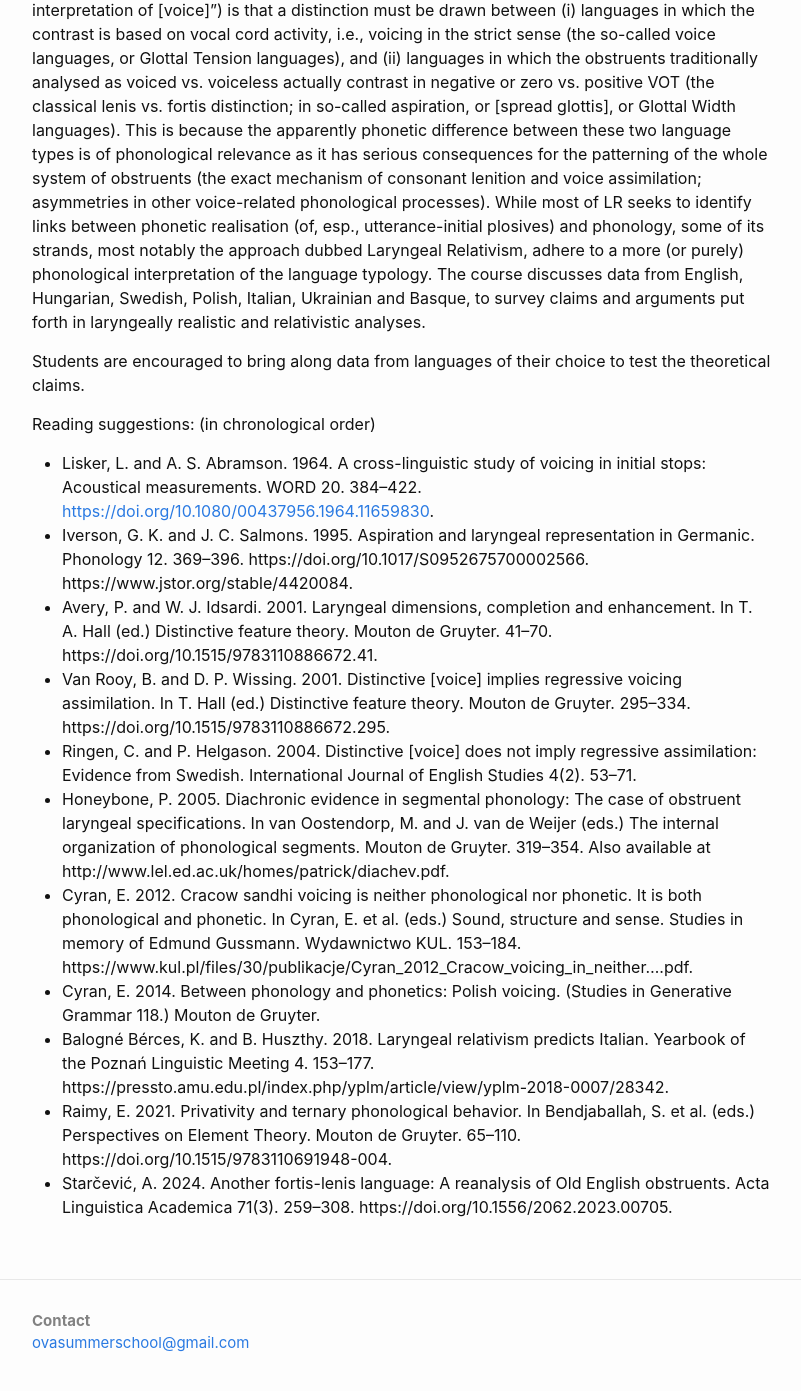
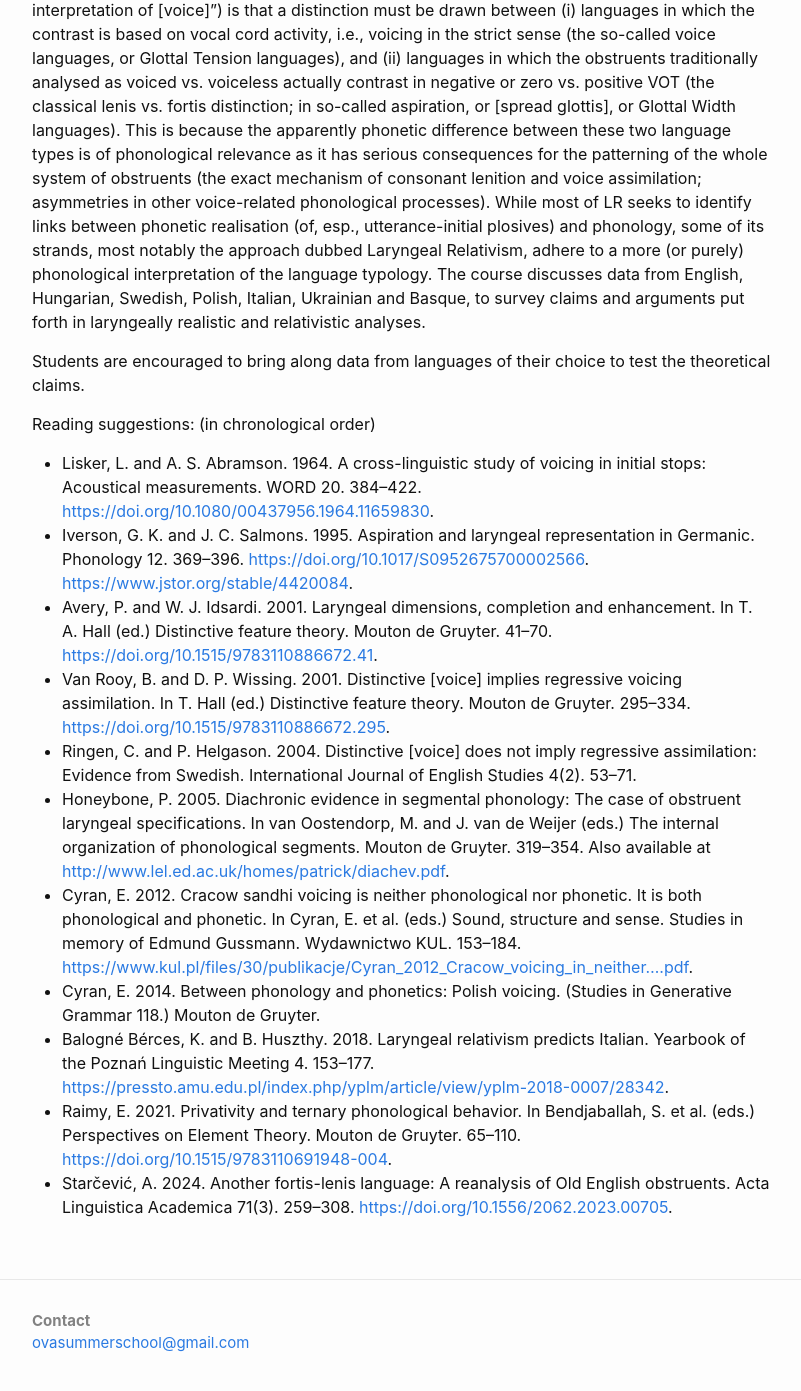
Before and after one commit to ovaschool/ovaschool.github.io, a Jekyll site: the page built from staticpages/oldprograms/zagreb2025-cs/balogneberces-laryngeal.md, in a window 1280 px wide and 1400 px high, scrolled down 259 px. Shown: the top 1391 px of the window, without its empty margins (238-1039 px from the left). Built offline with Jekyll 4.4.1, drawn with Linux system fonts in a browser that asks for light colours; our own code applies the rules of GitHub Pages for plain Markdown files.

Commit message:
getting somewhere!

```diff
--- a/staticpages/oldprograms/zagreb2025-cs/balogneberces-laryngeal.md
+++ b/staticpages/oldprograms/zagreb2025-cs/balogneberces-laryngeal.md
@@ -13,13 +13,13 @@ Students are encouraged to bring along data from languages of their choice to te
 
 Reading suggestions: (in chronological order)<br/>
 * Lisker, L. and A. S. Abramson. 1964. A cross-linguistic study of voicing in initial stops: Acoustical measurements. WORD 20. 384–422. [https://doi.org/10.1080/00437956.1964.11659830](https://doi.org/10.1080/00437956.1964.11659830).
-* Iverson, G. K. and J. C. Salmons. 1995. Aspiration and laryngeal representation in Germanic. Phonology 12. 369–396. https://doi.org/10.1017/S0952675700002566. https://www.jstor.org/stable/4420084.
-* Avery, P. and W. J. Idsardi. 2001. Laryngeal dimensions, completion and enhancement. In T. A. Hall (ed.) Distinctive feature theory. Mouton de Gruyter. 41–70. https://doi.org/10.1515/9783110886672.41.<br/>
-* Van Rooy, B. and D. P. Wissing. 2001. Distinctive [voice] implies regressive voicing assimilation. In T. Hall (ed.) Distinctive feature theory. Mouton de Gruyter. 295–334. https://doi.org/10.1515/9783110886672.295.<br/>
-* Ringen, C. and P. Helgason. 2004. Distinctive [voice] does not imply regressive assimilation: Evidence from Swedish. International Journal of English Studies 4(2). 53–71.<br/>
-* Honeybone, P. 2005. Diachronic evidence in segmental phonology: The case of obstruent laryngeal specifications. In van Oostendorp, M. and J. van de Weijer (eds.) The internal organization of phonological segments. Mouton de Gruyter. 319–354. Also available at http://www.lel.ed.ac.uk/homes/patrick/diachev.pdf.<br/>
-* Cyran, E. 2012. Cracow sandhi voicing is neither phonological nor phonetic. It is both phonological and phonetic. In Cyran, E. et al. (eds.) Sound, structure and sense. Studies in memory of Edmund Gussmann. Wydawnictwo KUL. 153–184. https://www.kul.pl/files/30/publikacje/Cyran_2012_Cracow_voicing_in_neither….pdf.<br/>
-* Cyran, E. 2014. Between phonology and phonetics: Polish voicing. (Studies in Generative Grammar 118.) Mouton de Gruyter.<br/>
-* Balogné Bérces, K. and B. Huszthy. 2018. Laryngeal relativism predicts Italian. Yearbook of the Poznań Linguistic Meeting 4. 153–177. https://pressto.amu.edu.pl/index.php/yplm/article/view/yplm-2018-0007/28342.<br/>
-* Raimy, E. 2021. Privativity and ternary phonological behavior. In Bendjaballah, S. et al. (eds.) Perspectives on Element Theory. Mouton de Gruyter. 65–110. https://doi.org/10.1515/9783110691948-004.<br/>
-* Starčević, A. 2024. Another fortis-lenis language: A reanalysis of Old English obstruents. Acta Linguistica Academica 71(3). 259–308. https://doi.org/10.1556/2062.2023.00705.
+* Iverson, G. K. and J. C. Salmons. 1995. Aspiration and laryngeal representation in Germanic. Phonology 12. 369–396. [https://doi.org/10.1017/S0952675700002566](https://doi.org/10.1017/S0952675700002566). [https://www.jstor.org/stable/4420084](https://www.jstor.org/stable/4420084).
+* Avery, P. and W. J. Idsardi. 2001. Laryngeal dimensions, completion and enhancement. In T. A. Hall (ed.) Distinctive feature theory. Mouton de Gruyter. 41–70. [https://doi.org/10.1515/9783110886672.41](https://doi.org/10.1515/9783110886672.41).
+* Van Rooy, B. and D. P. Wissing. 2001. Distinctive [voice] implies regressive voicing assimilation. In T. Hall (ed.) Distinctive feature theory. Mouton de Gruyter. 295–334. [https://doi.org/10.1515/9783110886672.295](https://doi.org/10.1515/9783110886672.295).
+* Ringen, C. and P. Helgason. 2004. Distinctive [voice] does not imply regressive assimilation: Evidence from Swedish. International Journal of English Studies 4(2). 53–71.
+* Honeybone, P. 2005. Diachronic evidence in segmental phonology: The case of obstruent laryngeal specifications. In van Oostendorp, M. and J. van de Weijer (eds.) The internal organization of phonological segments. Mouton de Gruyter. 319–354. Also available at [http://www.lel.ed.ac.uk/homes/patrick/diachev.pdf](http://www.lel.ed.ac.uk/homes/patrick/diachev.pdf).
+* Cyran, E. 2012. Cracow sandhi voicing is neither phonological nor phonetic. It is both phonological and phonetic. In Cyran, E. et al. (eds.) Sound, structure and sense. Studies in memory of Edmund Gussmann. Wydawnictwo KUL. 153–184. [https://www.kul.pl/files/30/publikacje/Cyran_2012_Cracow_voicing_in_neither….pdf](https://www.kul.pl/files/30/publikacje/Cyran_2012_Cracow_voicing_in_neither....pdf).
+* Cyran, E. 2014. Between phonology and phonetics: Polish voicing. (Studies in Generative Grammar 118.) Mouton de Gruyter.
+* Balogné Bérces, K. and B. Huszthy. 2018. Laryngeal relativism predicts Italian. Yearbook of the Poznań Linguistic Meeting 4. 153–177. [https://pressto.amu.edu.pl/index.php/yplm/article/view/yplm-2018-0007/28342](https://pressto.amu.edu.pl/index.php/yplm/article/view/yplm-2018-0007/28342).
+* Raimy, E. 2021. Privativity and ternary phonological behavior. In Bendjaballah, S. et al. (eds.) Perspectives on Element Theory. Mouton de Gruyter. 65–110. [https://doi.org/10.1515/9783110691948-004](https://doi.org/10.1515/9783110691948-004).
+* Starčević, A. 2024. Another fortis-lenis language: A reanalysis of Old English obstruents. Acta Linguistica Academica 71(3). 259–308. [https://doi.org/10.1556/2062.2023.00705](https://doi.org/10.1556/2062.2023.00705).
```
